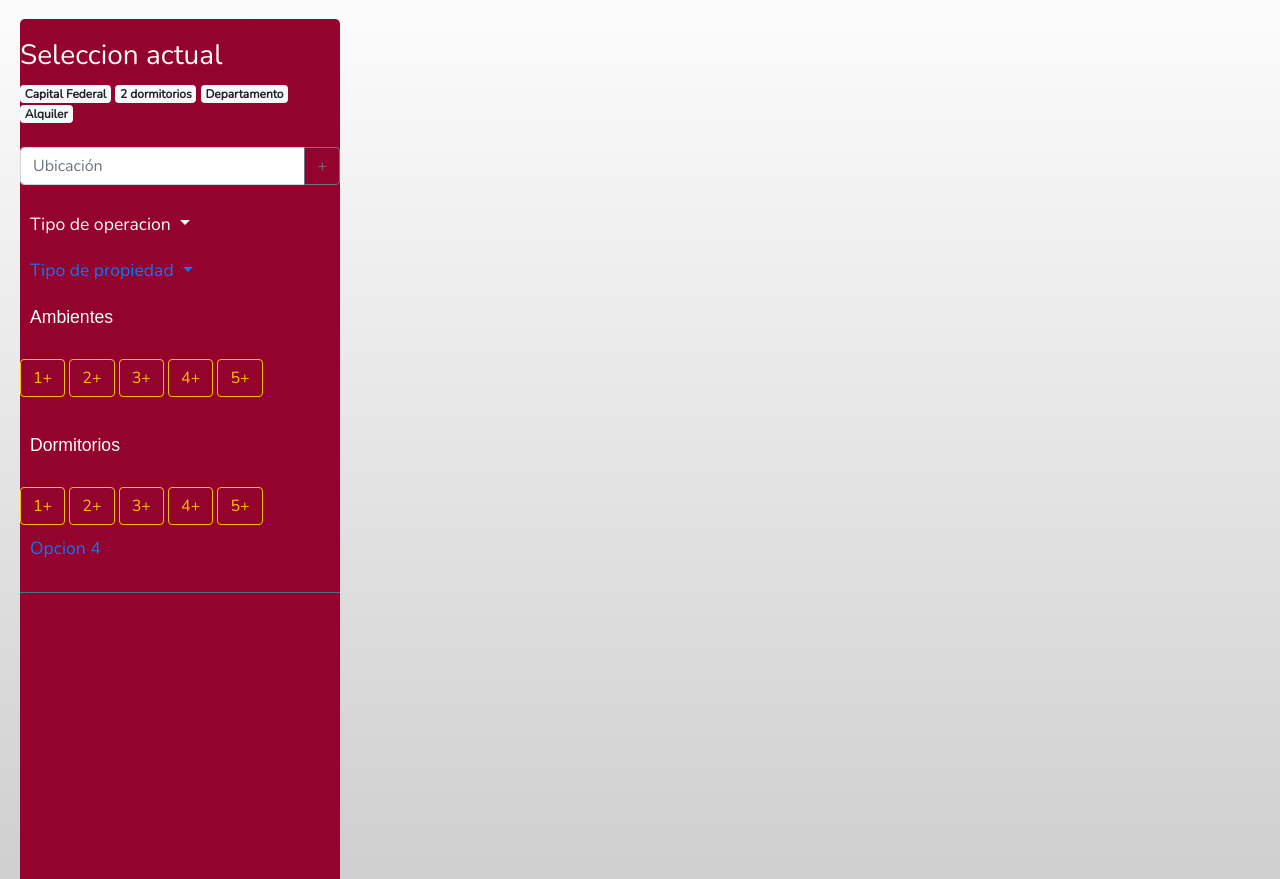
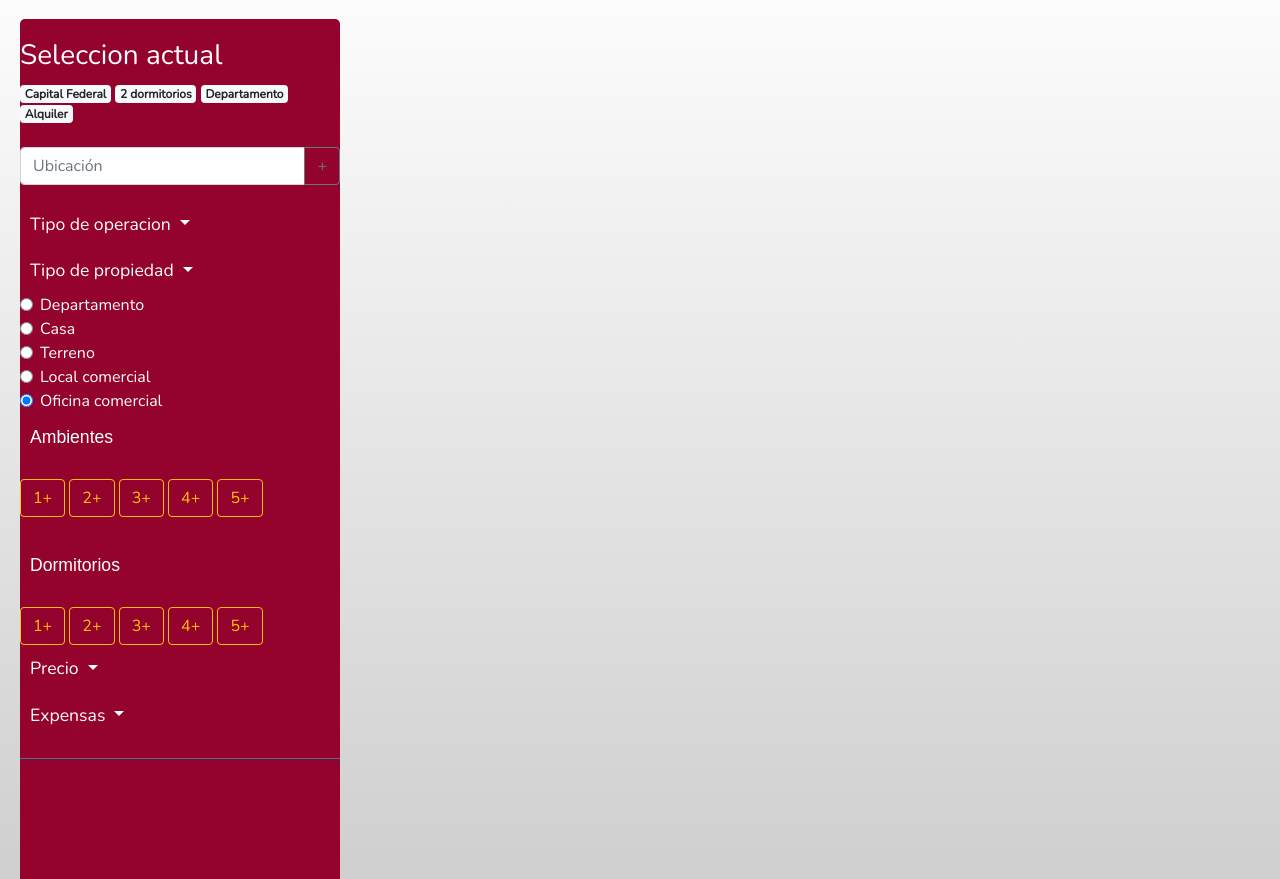
Before and after one commit to JoaquinVillamediana/prop, a Laravel app: page /search in a window 1280 px wide, after a click on "Tipo de propiedad". Shown: the part 58-937 px from the top of the page. Run offline with Laravel 8, Linux system fonts and the light colour scheme; some libraries are stand-ins or nearby versions.

Commit message:
Cambios vista de search

```diff
--- a/resources/views/frontend/search/index.blade.php
+++ b/resources/views/frontend/search/index.blade.php
@@ -24,19 +24,18 @@
 
 
             <ul class="list-unstyled components">
-
+        <!-- inicio de filtros activos -->
             <li>
-
                 <h3> Seleccion actual </h3>
-
                     <span class="badge badge-light">Capital Federal</span>
                     <span class="badge badge-light">2 dormitorios</span>
                     <span class="badge badge-light">Departamento</span>
                     <span class="badge badge-light">Alquiler</span>
-
             </li>
 
+        <!--  fin de filtros activos -->
 
+        <!-- inicio  Agregar Ubicacion  -->
             <li>
                 <div class="input-group mb-3 mt-4">
                     <input type="text" class="form-control" placeholder="Ubicación" aria-label="Recipient's username" aria-describedby="button-addon2">
@@ -45,7 +44,9 @@
                     </div>
                 </div>
             </li>
+        <!-- Fin de ubicación  -->
 
+        <!-- Inicio de TIPO DE OPERACION -->
             <li class="active">
                 <a href="#homeSubmenu" data-toggle="collapse" aria-expanded="false" class="dropdown-toggle">Tipo de operacion </a>
                 <ul class="collapse list-unstyled" id="homeSubmenu">
@@ -76,13 +77,14 @@
                         </br>
                         <!--  -->
                      </div>
+                </ul>
 
-                     </ul>
             </li>
-
-                <li>
+            <!-- Fin de tipo de operacion  -->
+            <!-- Inicio de tipo de propiedad -->
+            <li class="active">
                 <a href="#pageSubmenu" data-toggle="collapse" aria-expanded="false" class="dropdown-toggle">Tipo de propiedad </a>
-                    <ul class="collapse list-unstyled" id="homeSubmenu">
+                <ul class="collapse list-unstyled" id="pageSubmenu">
                     <div class="form-check">
                         <!--  -->
                         <input class="form-check-input" type="radio" name="exampleRadios" id="exampleRadios1" value="option1" checked>
@@ -119,6 +121,8 @@
 
                 </ul>
             </li>
+            <!-- FIn de tipo de propiedad -->
+            <!-- Inicio de cantidad de ambientes -->
             <p> Ambientes </p>
                 <li>
                     <button type="button" class="btn btn-outline-warning">1+</button>
@@ -128,18 +132,71 @@
                     <button type="button" class="btn btn-outline-warning">5+</button>
                 </li>
                 </br>
+
+                 <!-- FIn de cantidad de ambientes -->
+            <!-- Inicio de cantidad de dormitorios -->
+
                 <p> Dormitorios </p>
                 <li>
+
                     <button type="button" class="btn btn-outline-warning">1+</button>
                     <button type="button" class="btn btn-outline-warning">2+</button>
                     <button type="button" class="btn btn-outline-warning">3+</button>
                     <button type="button" class="btn btn-outline-warning">4+</button>
                     <button type="button" class="btn btn-outline-warning">5+</button>
+
                 </li>
+                <!-- FIn de cantidad de Dormitorios -->
+                <!-- Inicio de precios -->
 
-                <li>
-                    <a href="#">Opcion 4</a>
+                <li class="active">
+                    <a href="#pageSubmenu2" data-toggle="collapse" aria-expanded="false" class="dropdown-toggle">Precio </a>
+                    <ul class="collapse list-unstyled" id="pageSubmenu2">
+                      <div class="form-check">
+                        <!--  -->
+                        <form>
+                        <div class="row">
+                            <div class="col">
+                                <input type="text" class="form-control" placeholder="$Desde">
+                            </div>
+                            <div class="col">
+                                <input type="text" class="form-control" placeholder="$Hasta">
+                            </div>
+                            <div class="input-group-append">
+                                <button class="btn btn-outline-secondary" type="button" id="button-addon2">+</button>
+                            </div>
+                        </div>
+                    </form>
+                    </div>
+
+                     </ul>
                 </li>
+<!--  -->
+                <li class="active">
+                    <a href="#pageSubmenu3" data-toggle="collapse" aria-expanded="false" class="dropdown-toggle">Expensas </a>
+                    <ul class="collapse list-unstyled" id="pageSubmenu3">
+                      <div class="form-check">
+                      <form>
+                        <div class="row">
+                            <div class="col">
+                                <input type="text" class="form-control" placeholder="$Desde">
+                            </div>
+                            <div class="col">
+                                <input type="text" class="form-control" placeholder="$Hasta">
+                            </div>
+                            <div class="input-group-append">
+                                <button class="btn btn-outline-secondary" type="button" id="button-addon2">+</button>
+                            </div>
+                        </div>
+                    </form>
+                        <!--  -->
+                    </div>
+
+                     </ul>
+                </li>
+<!--  -->
+
+
             </ul>
 
         </nav>
```
Lines whose indentation alone changed are shown as unchanged.
